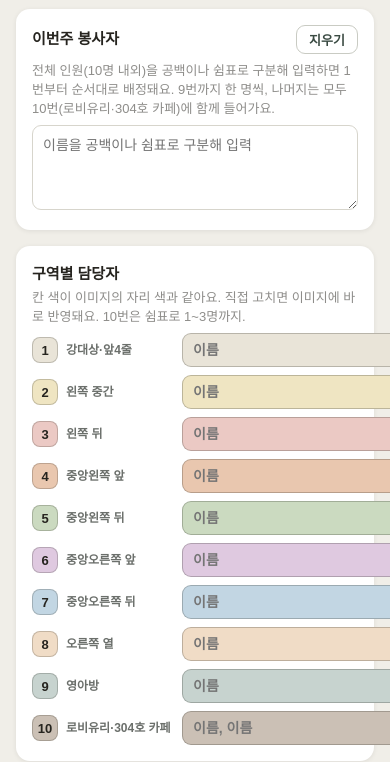
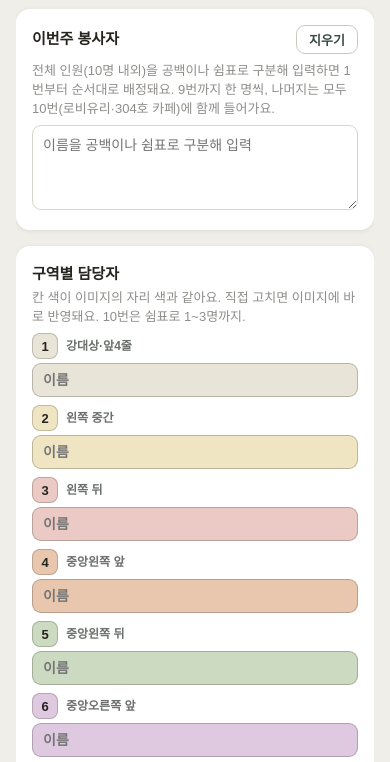
Before and after one commit to rachellk7711/Church_cleaning, a plain HTML site: page index.html in a window 390 px wide. Shown: the part 97-859 px from the top of the page. Drawn offline with Linux system fonts and the light colour scheme.

Commit message:
Add files via upload

```diff
--- a/index.html
+++ b/index.html
@@ -72,13 +72,16 @@
   #exportImg { width: 100%; border-radius: 10px; border: 1px solid rgba(38,36,31,.22); }
   .overlayBtns { display: flex; gap: 8px; margin-top: 12px; flex-wrap: wrap; }
 
-  /* ── 모바일 ── */
+  /* ── 모바일: 번호·라벨 윗줄 / 입력칸 아랫줄 전체폭 (가로 넘침 불가 구조) ── */
   @media (max-width: 900px) {
+    .wrap, .card { max-width: 100%; overflow-x: hidden; }
     .slots { grid-template-columns: 1fr; }
     .slotRow {
       grid-column: 1 !important; grid-row: auto !important;
-      width: 100%;
+      width: 100%; flex-wrap: wrap; row-gap: 4px;
     }
+    .slotLabel { width: auto; flex: 1; }
+    .slotRow input { flex: 1 1 100%; width: 100%; max-width: 100%; }
   }
 </style>
 </head>
@@ -141,7 +144,7 @@ var SLOTS = [
   { n: 7,  label: "중앙오른쪽 뒤",       color: "#C2D6E3" },
   { n: 8,  label: "오른쪽 열",           color: "#F0DCC6" },
   { n: 9,  label: "영아방",              color: "#C7D3CF" },
-  { n: 10, label: "로비유리·304호 카페", color: "#CBC0B5", multi: true }
+  { n: 10, label: "로비·304호 카페 유리", color: "#CBC0B5", multi: true }
 ];
 
 // ── 캔버스 구역 → 슬롯 매핑 (확정 배치) ──
```
